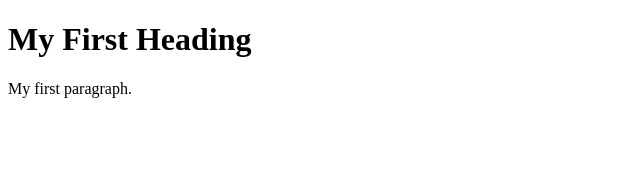
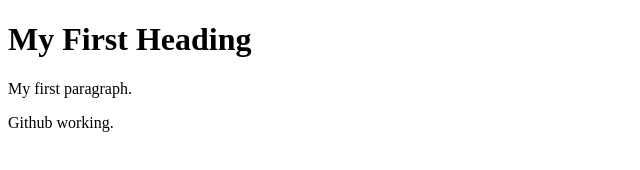
Before and after one commit to kuldeepdhoni/gitlearn, a plain HTML site: page index.html in a window 1280 px wide. Shown: the whole page, without its empty margins (0-640 px from the left). Drawn offline with Linux system fonts and the light colour scheme.

Commit message:
some text changes on index.html

```diff
--- a/index.html
+++ b/index.html
@@ -7,6 +7,7 @@
 
 <h1>My First Heading</h1>
 <p>My first paragraph.</p>
+<p>Github working.</p>
 
 </body>
 </html>
```
